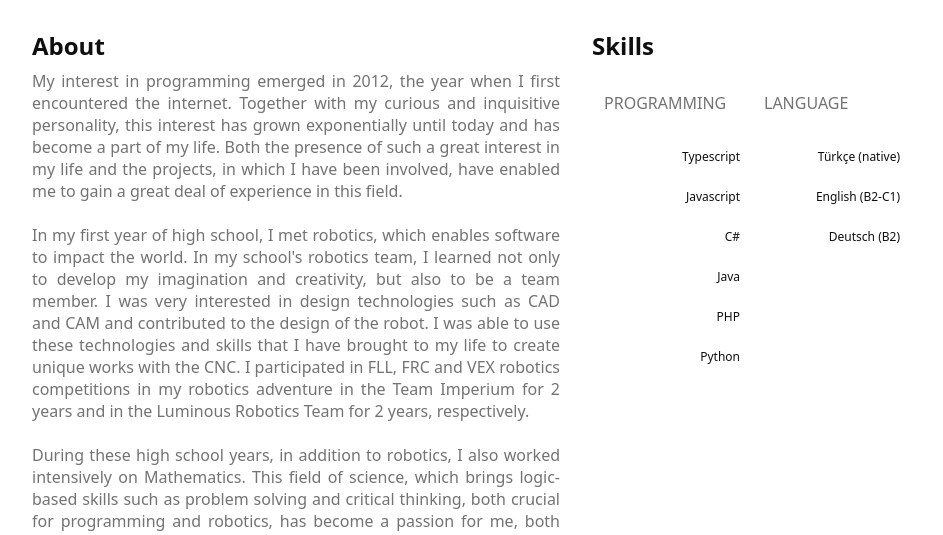
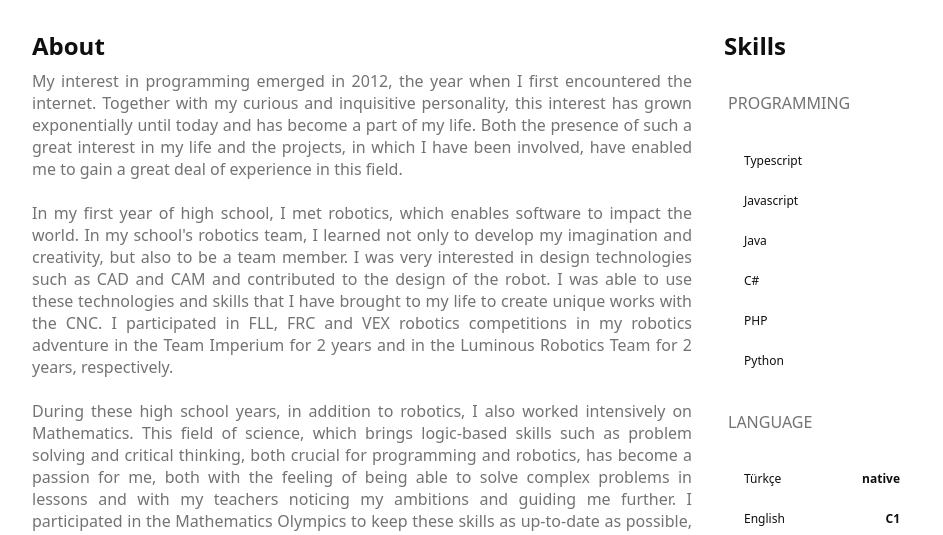
Before and after one commit to borabuyukbas/me, a Nuxt app: page / in a window 1280 px wide. Shown: the part 382-917 px from the top of the page, without its empty margins (168-1111 px from the left). Built offline with nearby package versions, Linux system fonts and the light colour scheme.

Commit message:
feat(About): improved skillbox

```diff
--- a/components/AboutSection.vue
+++ b/components/AboutSection.vue
@@ -1,25 +1,25 @@
 <script setup lang="ts">
-import SkillBox from "./SkillBox.vue";
+import SkillBox, { Skill } from "./SkillBox.vue";
 
-const programming_skills = [
-  { name: "Typescript", icon: "vscode-icons:file-type-typescript-official" },
-  { name: "Javascript", icon: "vscode-icons:file-type-js-official" },
-  { name: "C#", icon: "vscode-icons:file-type-csharp2" },
-  { name: "Java", icon: "vscode-icons:file-type-java" },
-  { name: "PHP", icon: "vscode-icons:file-type-php" },
-  { name: "Python", icon: "vscode-icons:file-type-python" },
+const programming_skills: Skill[] = [
+  { name: "Typescript", icon: "mdi:language-typescript" },
+  { name: "Javascript", icon: "mdi:language-javascript" },
+  { name: "Java", icon: "mdi:language-java" },
+  { name: "C#", icon: "mdi:language-csharp" },
+  { name: "PHP", icon: "mdi:language-php" },
+  { name: "Python", icon: "mdi:language-python", },
 ];
 
-const language_skills = [
+const language_skills: Skill[] = [
   { name: "Türkçe", icon: "twemoji:flag-turkey", alt: "native" },
-  { name: "English", icon: "twemoji:flag-united-kingdom", alt: "B2-C1" },
-  { name: "Deutsch", icon: "twemoji:flag-germany", alt: "B2" },
+  { name: "English", icon: "twemoji:flag-united-kingdom", alt: "C1" },
+  { name: "Deutsch", icon: "twemoji:flag-germany", alt: "C1" },
 ]
 </script>
 
 <template>
-  <div class="flex lg:flex-row flex-col mb-16">
-    <div class="flex-shrink-0 flex-basis-60% mb-2 lg:mb-0 mr-0 lg:mr-8 mb-8">
+  <div class="flex lg:flex-row flex-col mb-12">
+    <div class="flex-shrink-0 flex-basis-75% mb-2 lg:mb-0 mr-0 lg:mr-8 mb-8">
       <h3 class="text-2xl font-bold mb-2">
         {{ $t("about_title") }}
       </h3>
@@ -31,9 +31,9 @@ const language_skills = [
       <h3 class="text-2xl font-bold mb-2">
         {{ $t("skills_title") }}
       </h3>
-      <div class="flex flex-col lg:flex-row">
-        <div class="flex flex-col flex-grow-1 flex-basis-50% mb-1 lg:mb-0">
-          <div class="flex justify-start pl-2 items-center lh-normal text-neutral-500">
+      <div class="flex flex-col">
+        <div class="flex flex-col flex-grow-1 flex-basis-50% mb-2">
+          <div class="flex justify-start items-center lh-normal text-neutral-500 mb-1">
             <div
               class="text-xl mr-1 ion:code"
             />
@@ -46,10 +46,11 @@ const language_skills = [
             :key="'programming_skill_'+skill.name"
             :name="skill.name"
             :icon="skill.icon"
+            :alt="skill.alt"
           />
         </div>
-        <div class="flex flex-col flex-grow-1 flex-basis-50% mb-1 lg:mb-0">
-          <div class="flex justify-start pl-2 items-center lh-normal text-neutral-500">
+        <div class="flex flex-col flex-grow-1 flex-basis-50%">
+          <div class="flex justify-start items-center lh-normal text-neutral-500 mb-1">
             <div
               class="text-xl mr-1 ion:language"
             />
--- a/components/SkillBox.vue
+++ b/components/SkillBox.vue
@@ -1,29 +1,35 @@
 <script setup lang="ts">
 import { useI18n } from "vue-i18n";
 
-const { te, t } = useI18n();
-
-const props = defineProps<{
+export type Skill = {
     name: string,
     icon: string,
     alt?: string
-}>();
+}
+
+const { te, t } = useI18n();
+
+const props = defineProps<Skill>();
 </script>
 
 <template>
   <div
     class="flex justify-between items-center p-2 m-1 rounded-3 border-1 relative overflow-hidden border-neutral-500"
   >
-    <div
-      class="text-xl mr-1"
-      :class="icon"
-    />
-    <span class="text-xs">
-      {{ props.name }}
-      {{ props.alt ?
-        "(" + (te(props.alt) ? t(props.alt) : props.alt) + ")"
-        : ""
-      }}
+    <div class="flex flex-row items-center">
+      <div
+        class="text-xl mr-2"
+        :class="icon"
+      />
+      <span class="text-xs">
+        {{ props.name }}
+      </span>
+    </div>
+    <span
+      v-if="props.alt"
+      class="text-xs font-bold"
+    >
+      {{ (te(props.alt) ? t(props.alt) : props.alt) }}
     </span>
   </div>
 </template>
```
